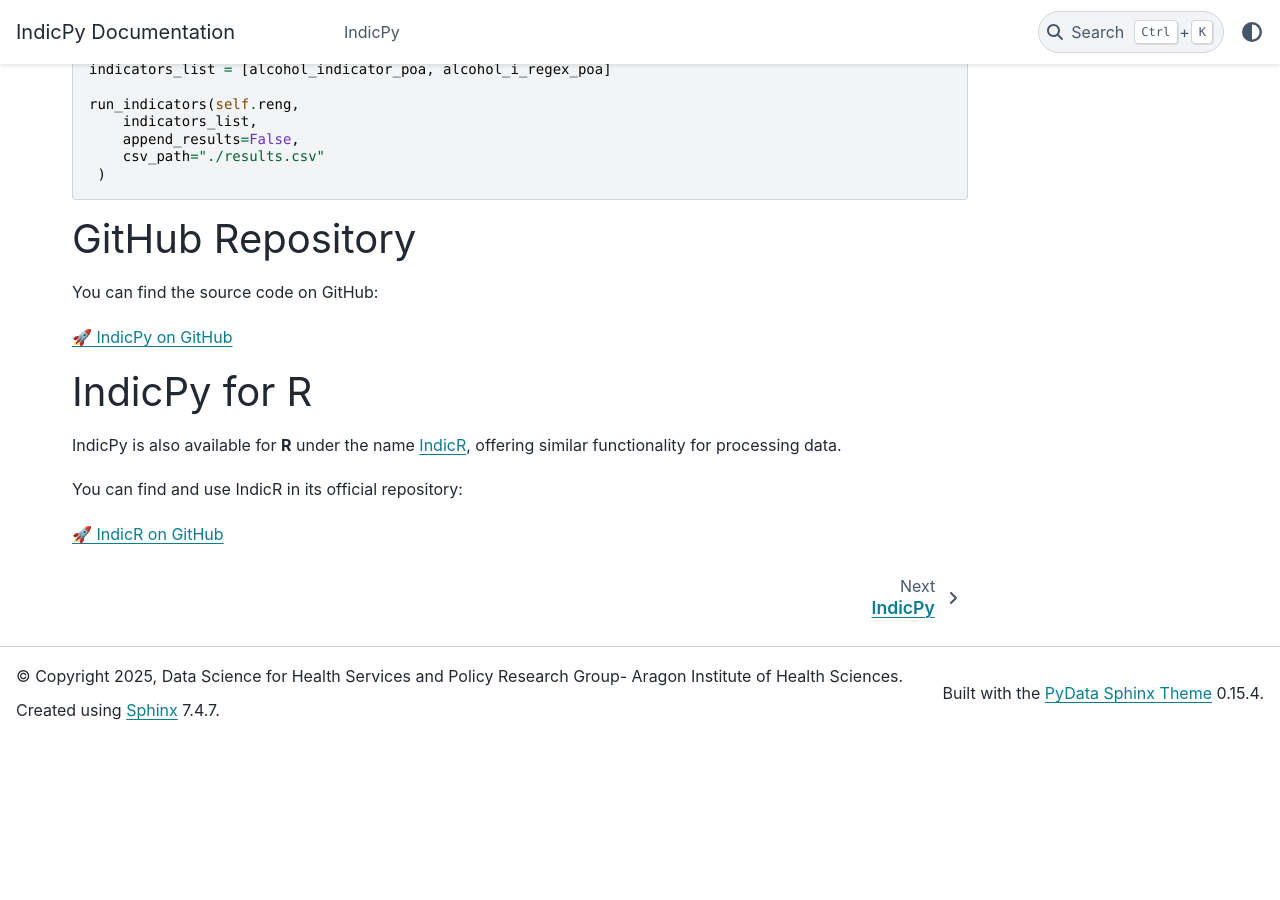
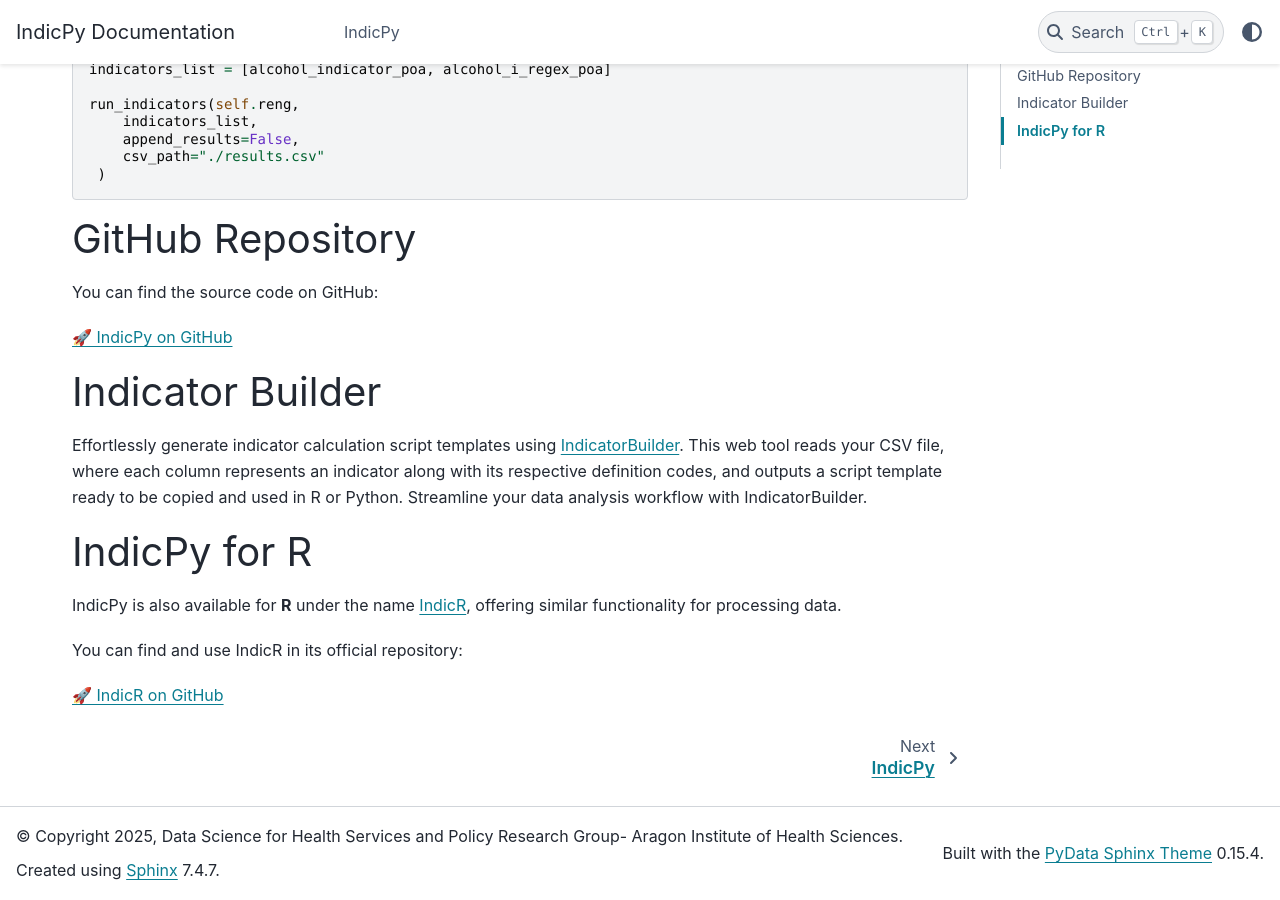
Before and after one commit to cienciadedatosysalud/IndicPy, a Sphinx documentation site: the page built from docs/index.rst, in a window 1280 px wide and 900 px high, scrolled down 1096 px. Built offline with Sphinx 7.4.7 and the PyData theme 0.15.4, drawn with Linux system fonts in a browser that asks for light colours; before the commit the page ends 1835 px from its top, so only the background shows below that.

Commit message:
Update index.rst

```diff
--- a/docs/index.rst
+++ b/docs/index.rst
@@ -79,6 +79,12 @@
 `🚀 IndicPy on GitHub <https://github.com/cienciadedatosysalud/IndicPy>`_
 
 
+Indicator Builder
+=================
+
+Effortlessly generate indicator calculation script templates using `IndicatorBuilder`_. This web tool reads your CSV file, where each column represents an indicator along with its respective definition codes, and outputs a script template ready to be copied and used in R or Python. Streamline your data analysis workflow with IndicatorBuilder.
+
+
 IndicPy for R
 =============
 
@@ -89,3 +95,4 @@
 `🚀 IndicR on GitHub <https://github.com/cienciadedatosysalud/IndicR>`_
 
 .. _IndicR: https://cienciadedatosysalud.github.io/IndicR/
+.. _IndicatorBuilder: https://cienciadedatosysalud.github.io/IndicatorBuilder/
```
